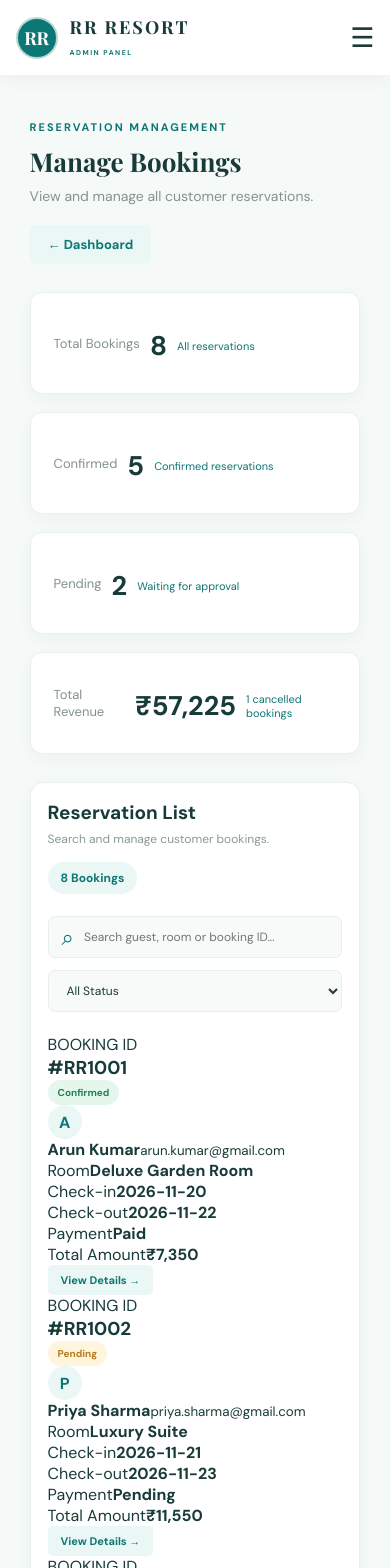
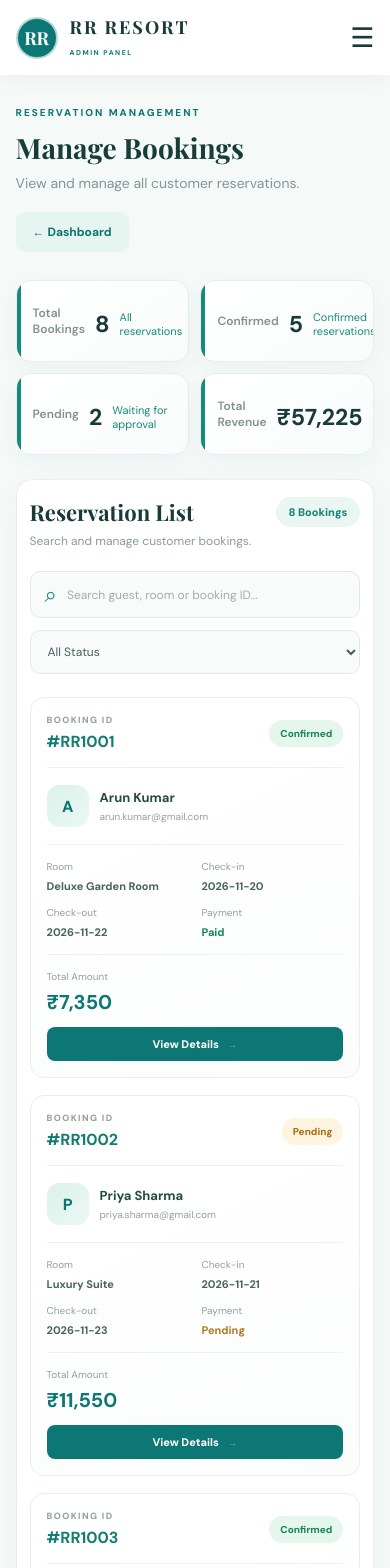
Before and after one commit to KiruthikaMegam/HotelBookingManagementSystem, a React (Vite) app: page /admin/bookings in a window 390 px wide. Shown: the top 1568 px of the page. Built offline with nearby package versions, Linux system fonts and the light colour scheme; sample sign-in values are in the browser's storage.

Commit message:
Refresh responsive admin card styling

```diff
--- a/src/admin/ManageBookings.css
+++ b/src/admin/ManageBookings.css
@@ -1,503 +1,70 @@
-
-.manage-bookings-page {
-  padding: 30px;
-  animation: fadeIn 0.5s ease;
-}
-
-.manage-bookings-heading {
-  display: flex;
-  justify-content: space-between;
-  align-items: center;
-  gap: 20px;
-  margin-bottom: 28px;
-}
-
-.manage-bookings-heading h1 {
-  font-family: "Playfair Display", serif;
-  font-size: 32px;
-  color: #183b39;
-  margin: 8px 0;
-}
-
-.manage-bookings-heading p {
-  color: #849391;
-  font-size: 14px;
-}
-
-.admin-eyebrow {
-  color: #0d7775;
-  font-size: 11px;
-  font-weight: 700;
-  letter-spacing: 2px;
-}
-
-.booking-back-btn {
-  background: #eaf7f5;
-  color: #0d7775;
-  padding: 11px 18px;
-  border-radius: 7px;
-  font-size: 13px;
-  font-weight: 700;
-  transition: 0.3s;
-}
-
-.booking-back-btn:hover {
-  background: #0d7775;
-  color: white;
-  transform: translateY(-2px);
-}
-
-.booking-success-message {
-  display: flex;
-  justify-content: space-between;
-  align-items: center;
-  background: #e5f7ed;
-  color: #21834d;
-  padding: 13px 17px;
-  border-radius: 8px;
-  margin-bottom: 20px;
-  font-size: 13px;
-}
-
-.booking-success-message button {
-  border: none;
-  background: none;
-  color: inherit;
-  font-size: 22px;
-}
-
-.booking-stat-grid {
-  display: grid;
-  grid-template-columns: repeat(4, 1fr);
-  gap: 18px;
-  margin-bottom: 28px;
-}
-
-.booking-stat-card {
-  background: white;
-  padding: 23px;
-  border: 1px solid #e8f0ee;
-  border-radius: 12px;
-  box-shadow: 0 5px 18px rgba(24, 59, 57, 0.04);
-  transition: 0.3s;
-}
-
-.booking-stat-card:hover {
-  transform: translateY(-5px);
-  box-shadow: 0 12px 25px rgba(24, 59, 57, 0.09);
-}
-
-.booking-stat-card span {
-  color: #82918f;
-  font-size: 13px;
-}
-
-.booking-stat-card h2 {
-  color: #183b39;
-  font-size: 27px;
-  margin: 12px 0 7px;
-}
-
-.booking-stat-card small {
-  color: #0d7775;
-  font-size: 11px;
-}
-
-.booking-table-card {
-  background: white;
-  border: 1px solid #e8f0ee;
-  border-radius: 13px;
-  padding: 24px;
-  box-shadow: 0 5px 18px rgba(24, 59, 57, 0.04);
-}
-
-.booking-table-heading {
-  display: flex;
-  justify-content: space-between;
-  align-items: center;
-  gap: 15px;
-  margin-bottom: 22px;
-}
-
-.booking-table-heading h2 {
-  font-size: 19px;
-  color: #183b39;
-}
-
-.booking-table-heading p {
-  color: #8a9997;
-  font-size: 12px;
-  margin-top: 6px;
-}
-
-.booking-count {
-  background: #eaf7f5;
-  color: #0d7775;
-  padding: 8px 13px;
-  border-radius: 20px;
-  font-size: 12px;
-  font-weight: 700;
-}
-
-.booking-filters {
-  display: flex;
-  gap: 12px;
-  margin-bottom: 22px;
-}
-
-.booking-search {
-  display: flex;
-  align-items: center;
-  gap: 10px;
-  flex: 1;
-  max-width: 420px;
-  background: #f7faf9;
-  border: 1px solid #e6eeec;
-  border-radius: 7px;
-  padding: 0 13px;
-}
-
-.booking-search span {
-  color: #0d7775;
-  font-size: 22px;
-}
-
-.booking-search input {
-  width: 100%;
-  padding: 12px 0;
-  border: none;
-  outline: none;
-  background: transparent;
-  font-size: 12px;
-  color: #183b39;
-}
-
-.booking-filters select {
-  padding: 11px 14px;
-  border: 1px solid #e6eeec;
-  border-radius: 7px;
-  background: #f7faf9;
-  color: #183b39;
-  outline: none;
-  font-size: 12px;
-}
-
-.booking-table-wrapper {
-  width: 100%;
-  overflow-x: auto;
-}
-
-.booking-table {
-  width: 100%;
-  border-collapse: collapse;
-  min-width: 950px;
-}
-
-.booking-table th {
-  background: #f5faf9;
-  color: #82918f;
-  font-size: 11px;
-  font-weight: 700;
-  text-align: left;
-  padding: 15px 12px;
-  white-space: nowrap;
-}
-
-.booking-table td {
-  padding: 15px 12px;
-  border-bottom: 1px solid #edf2f1;
-  color: #526663;
-  font-size: 12px;
-  white-space: nowrap;
-}
-
-.booking-table tbody tr {
-  transition: 0.2s;
-}
-
-.booking-table tbody tr:hover {
-  background: #f9fcfb;
-}
-
-.booking-table td strong {
-  color: #183b39;
-}
-
-.booking-guest {
-  display: flex;
-  align-items: center;
-  gap: 10px;
-}
-
-.booking-avatar {
-  width: 34px;
-  height: 34px;
-  flex-shrink: 0;
-  display: flex;
-  justify-content: center;
-  align-items: center;
-  background: #eaf7f5;
-  color: #0d7775;
-  border-radius: 50%;
-  font-weight: 700;
-}
-
-.booking-guest div:last-child {
-  display: flex;
-  flex-direction: column;
-  gap: 4px;
-}
-
-.booking-guest small,
-.booking-dates small {
-  color: #91a09e;
-  font-size: 10px;
-}
-
-.booking-dates {
-  display: flex;
-  flex-direction: column;
-  gap: 5px;
-}
-
-.booking-status,
-.payment-status {
-  display: inline-block;
-  padding: 6px 10px;
-  border-radius: 20px;
-  font-size: 10px;
-  font-weight: 700;
-}
-
-.booking-confirmed,
-.payment-paid {
-  background: #e5f7ed;
-  color: #21834d;
-}
-
-.booking-pending {
-  background: #fff4dc;
-  color: #b77a14;
-}
-
-.booking-cancelled,
-.payment-unpaid {
-  background: #ffeded;
-  color: #cf5656;
-}
-
-.booking-view-btn {
-  background: #eaf7f5;
-  color: #0d7775;
-  border: none;
-  border-radius: 5px;
-  padding: 8px 13px;
-  font-size: 11px;
-  font-weight: 700;
-  transition: 0.3s;
-}
-
-.booking-view-btn:hover {
-  background: #0d7775;
-  color: white;
-}
-
-.booking-empty {
-  text-align: center;
-  padding: 65px 20px;
-}
-
-.booking-empty div {
-  font-size: 42px;
-  color: #0d7775;
-  margin-bottom: 12px;
-}
-
-.booking-empty h3 {
-  color: #183b39;
-  font-size: 18px;
-}
-
-.booking-empty p {
-  color: #91a09e;
-  font-size: 13px;
-  margin-top: 8px;
-}
-
-.booking-modal-overlay {
-  position: fixed;
-  inset: 0;
-  z-index: 1000;
-  display: flex;
-  justify-content: center;
-  align-items: center;
-  padding: 20px;
-  background: rgba(12, 35, 34, 0.65);
-  backdrop-filter: blur(5px);
-}
-
-.booking-details-modal {
-  position: relative;
-  width: 100%;
-  max-width: 520px;
-  max-height: 90vh;
-  overflow-y: auto;
-  background: white;
-  padding: 30px;
-  border-radius: 14px;
-  box-shadow: 0 20px 60px rgba(0, 0, 0, 0.2);
-  animation: fadeIn 0.3s ease;
-}
-
-.booking-modal-close {
-  position: absolute;
-  top: 15px;
-  right: 18px;
-  background: none;
-  border: none;
-  color: #849391;
-  font-size: 25px;
-}
-
-.booking-details-modal h2 {
-  color: #183b39;
-  font-family: "Playfair Display", serif;
-  font-size: 25px;
-  margin: 9px 0 22px;
-}
-
-.booking-detail-list {
-  border-top: 1px solid #edf2f1;
-}
-
-.booking-detail-list p {
-  display: flex;
-  justify-content: space-between;
-  gap: 15px;
-  padding: 12px 0;
-  border-bottom: 1px solid #edf2f1;
-  font-size: 12px;
-}
-
-.booking-detail-list span {
-  color: #82918f;
-}
-
-.booking-detail-list strong {
-  color: #183b39;
-  text-align: right;
-}
-
-.booking-modal-actions {
-  display: flex;
-  flex-wrap: wrap;
-  gap: 10px;
-  margin-top: 23px;
-}
-
-.booking-modal-actions button {
-  flex: 1;
-  min-width: 110px;
-  border: none;
-  border-radius: 6px;
-  padding: 11px 13px;
-  font-size: 11px;
-  font-weight: 700;
-  transition: 0.3s;
-}
-
-.booking-modal-actions button:hover {
-  transform: translateY(-2px);
-}
-
-.booking-confirm-action {
-  background: #e5f7ed;
-  color: #21834d;
-}
-
-.booking-cancel-action {
-  background: #ffeded;
-  color: #cf5656;
-}
-
-.booking-payment-action {
-  background: #eaf7f5;
-  color: #0d7775;
-}
-
-.booking-close-action {
-  background: #f0f3f2;
-  color: #526663;
-}
-
-@media (max-width: 1100px) {
-  .booking-stat-grid {
-    grid-template-columns: repeat(2, 1fr);
-  }
-}
-
-@media (max-width: 768px) {
-  .manage-bookings-page {
-    padding: 20px 14px;
-  }
-
-  .manage-bookings-heading {
-    align-items: flex-start;
-    flex-direction: column;
-  }
-
-  .manage-bookings-heading h1 {
-    font-size: 26px;
-  }
-
-  .booking-table-card {
-    padding: 17px;
-  }
-
-  .booking-filters {
-    flex-direction: column;
-  }
-
-  .booking-search {
-    max-width: 100%;
-  }
-
-  .booking-filters select {
-    width: 100%;
-  }
-}
-
-@media (max-width: 480px) {
-  .booking-stat-grid {
-    grid-template-columns: 1fr;
-  }
-
-  .booking-table-heading {
-    align-items: flex-start;
-    flex-direction: column;
-  }
-
-  .booking-details-modal {
-    padding: 23px 18px;
-  }
-
-  .booking-detail-list p {
-    font-size: 11px;
-  }
-}
-
-
-.booking-detail-list strong {
-  max-width: 65%;
-  overflow-wrap: anywhere;
-}
-
-@media (max-width: 480px) {
-  .booking-detail-list p {
-    align-items: flex-start;
-  }
-
-  .booking-detail-list strong {
-    max-width: 62%;
-  }
-}
+.manage-bookings-page{width:100%;padding:12px 0 55px;color:#183b39;animation:fadeIn .45s ease}
+.manage-bookings-heading{display:flex;align-items:center;justify-content:space-between;gap:20px;margin-bottom:28px}
+.manage-bookings-heading h1{font-family:"Playfair Display",serif;font-size:clamp(27px,3vw,36px);color:#173d39;margin:8px 0}
+.manage-bookings-heading p{color:#849592;font-size:14px}
+.admin-eyebrow{color:#0d7775;font-size:10px;font-weight:800;letter-spacing:2px}
+.booking-back-btn{padding:12px 17px;border-radius:9px;background:#e7f5f1;color:#08766d;font-size:12px;font-weight:700;transition:.25s}
+.booking-back-btn:hover{background:#0d7775;color:white;transform:translateY(-2px)}
+.booking-success-message{display:flex;justify-content:space-between;align-items:center;padding:14px 17px;margin-bottom:20px;background:#e8f8ef;color:#188052;border:1px solid #ccebd9;border-radius:10px;font-size:13px}
+.booking-success-message button{border:0;background:none;color:inherit;font-size:22px}
+.booking-stat-grid{display:grid;grid-template-columns:repeat(4,minmax(0,1fr));gap:17px;margin-bottom:24px}
+.booking-stat-card{position:relative;overflow:hidden;padding:22px;background:linear-gradient(145deg,#fff,#f8fcfb);border:1px solid #e4efeb;border-radius:15px;box-shadow:0 7px 22px rgba(24,59,57,.045);transition:.25s}
+.booking-stat-card:before{content:"";position:absolute;top:0;left:0;width:4px;height:100%;background:#168b7c}
+.booking-stat-card:hover{transform:translateY(-4px);box-shadow:0 13px 28px rgba(24,59,57,.09)}
+.booking-stat-card span{display:block;color:#82938e;font-size:12px;font-weight:600}
+.booking-stat-card h2{color:#183b39;font-size:27px;margin:12px 0 6px}
+.booking-stat-card small{color:#168b7c;font-size:11px}
+.booking-table-card{padding:25px;background:#fff;border:1px solid #e6efec;border-radius:16px;box-shadow:0 8px 28px rgba(24,59,57,.045)}
+.booking-table-heading{display:flex;align-items:center;justify-content:space-between;gap:15px;margin-bottom:22px}
+.booking-table-heading h2{font-family:"Playfair Display",serif;color:#183b39;font-size:22px}
+.booking-table-heading p{color:#8b9b97;font-size:12px;margin-top:6px}
+.booking-count{padding:8px 13px;background:#e9f6f2;color:#168575;border-radius:30px;font-size:11px;font-weight:800}
+.booking-filters{display:flex;gap:12px;margin-bottom:23px}
+.booking-search{display:flex;align-items:center;gap:10px;flex:1;max-width:520px;padding:0 14px;border:1px solid #e0ebe7;border-radius:10px;background:#f8fbfa;transition:.2s}
+.booking-search:focus-within{border-color:#36a392;box-shadow:0 0 0 3px rgba(13,119,117,.08);background:white}
+.booking-search span{color:#168b7c;font-size:22px}
+.booking-search input{width:100%;height:45px;border:0;outline:0;background:transparent;color:#244b44;font-size:12px}
+.booking-search input::placeholder{color:#a0aeaa}
+.booking-filters select{min-width:160px;padding:0 13px;border:1px solid #e0ebe7;border-radius:10px;background:#f8fbfa;color:#42615a;font-size:12px;outline:0}
+.booking-card-grid{display:grid;grid-template-columns:repeat(2,minmax(0,1fr));gap:17px}
+.booking-card{min-width:0;padding:20px;border:1px solid #e7efec;border-radius:14px;background:linear-gradient(155deg,#fff 0%,#fbfdfc 100%);transition:transform .25s,box-shadow .25s,border-color .25s}
+.booking-card:hover{transform:translateY(-4px);border-color:#b9ddd4;box-shadow:0 12px 26px rgba(24,59,57,.08)}
+.booking-card-top{display:flex;align-items:center;justify-content:space-between;gap:12px;padding-bottom:15px;border-bottom:1px solid #edf2f0}
+.booking-card-label{display:block;color:#92a19c;font-size:9px;font-weight:800;letter-spacing:1.4px}
+.booking-card-top h3{color:#147d72;font-size:16px;margin-top:5px}
+.booking-status,.payment-status{display:inline-flex;align-items:center;padding:7px 11px;border-radius:30px;font-size:10px;font-weight:800}
+.booking-confirmed,.payment-paid{background:#e5f7ed;color:#18845c}
+.booking-pending{background:#fff4df;color:#a96e12}
+.booking-cancelled{background:#ffeded;color:#c34e4e}
+.payment-unpaid{background:#fff4df;color:#a96e12}
+.booking-card-guest{display:flex;align-items:center;gap:11px;padding:17px 0}
+.booking-avatar{width:42px;height:42px;flex-shrink:0;display:flex;align-items:center;justify-content:center;border-radius:13px;background:linear-gradient(135deg,#d9f1e9,#edf8f4);color:#08786e;font-size:16px;font-weight:800}
+.booking-card-guest strong{display:block;color:#264b44;font-size:13px}
+.booking-card-guest small{display:block;margin-top:4px;color:#93a19d;font-size:10px;overflow-wrap:anywhere}
+.booking-card-details{display:grid;grid-template-columns:1fr 1fr;gap:13px;padding:15px 0;border-top:1px solid #edf2f0;border-bottom:1px solid #edf2f0}
+.booking-card-details div,.booking-card-bottom>div{display:flex;flex-direction:column;gap:6px;min-width:0}
+.booking-card-details span,.booking-card-bottom span{color:#92a19c;font-size:10px}
+.booking-card-details strong{color:#47645d;font-size:11px;overflow-wrap:anywhere}
+.booking-paid-text{color:#18845c!important}.booking-unpaid-text{color:#b47720!important}
+.booking-card-bottom{display:flex;align-items:center;justify-content:space-between;gap:12px;padding-top:15px}
+.booking-card-bottom strong{color:#0d7775;font-size:20px}
+.booking-view-btn{padding:10px 13px;border:0;border-radius:8px;background:#0d7775;color:white;font-size:11px;font-weight:800;transition:.2s}
+.booking-view-btn span{margin-left:6px}
+.booking-view-btn:hover{background:#183b39;transform:translateY(-2px)}
+.booking-empty{text-align:center;padding:65px 20px}
+.booking-empty div{display:flex;align-items:center;justify-content:center;width:58px;height:58px;margin:0 auto 15px;border-radius:17px;background:#e9f6f2;color:#0d7775;font-size:27px}
+.booking-empty h3{color:#244b44;font-size:17px}.booking-empty p{margin-top:7px;color:#91a09b;font-size:12px}
+.booking-modal-overlay{position:fixed;inset:0;z-index:1000;display:flex;align-items:center;justify-content:center;padding:20px;background:rgba(12,35,34,.65);backdrop-filter:blur(5px)}
+.booking-details-modal{position:relative;width:100%;max-width:620px;max-height:90vh;overflow-y:auto;padding:30px;background:#fff;border:1px solid #e5efeb;border-radius:17px;box-shadow:0 22px 65px rgba(0,0,0,.2);animation:fadeIn .25s ease}
+.booking-modal-close{position:absolute;top:17px;right:18px;width:34px;height:34px;border:0;border-radius:9px;background:#eff6f3;color:#607a72;font-size:22px}
+.booking-modal-close:hover{background:#ffeded;color:#c34e4e}
+.booking-details-modal h2{margin:9px 0 22px;color:#183b39;font-family:"Playfair Display",serif;font-size:24px}
+.booking-detail-list{display:grid;grid-template-columns:1fr 1fr;gap:0 18px;border-top:1px solid #edf2f0}
+.booking-detail-list p{display:flex;flex-direction:column;gap:6px;padding:12px 0;border-bottom:1px solid #edf2f0;font-size:11px;min-width:0}
+.booking-detail-list span{color:#899994}.booking-detail-list strong{color:#294d45;overflow-wrap:anywhere}
+.booking-modal-actions{display:flex;flex-wrap:wrap;gap:9px;margin-top:22px}
+.booking-modal-actions button{flex:1;min-width:115px;padding:12px;border:0;border-radius:8px;font-size:11px;font-weight:800;transition:.2s}
+.booking-modal-actions button:hover{transform:translateY(-2px)}
+.booking-confirm-action{background:#e5f7ed;color:#18845c}.booking-cancel-action{background:#ffeded;color:#c34e4e}.booking-payment-action{background:#e9f4ff;color:#3979ba}.booking-close-action{background:#eef3f1;color:#526963}
+@media(max-width:1000px){.booking-stat-grid{grid-template-columns:repeat(2,minmax(0,1fr))}.booking-card-grid{grid-template-columns:1fr}}
+@media(max-width:650px){.manage-bookings-page{padding:5px 0 35px}.manage-bookings-heading{align-items:flex-start;flex-direction:column}.manage-bookings-heading h1{font-size:28px}.booking-stat-grid{gap:11px}.booking-stat-card{padding:16px}.booking-stat-card h2{font-size:23px}.booking-table-card{padding:17px 13px}.booking-filters{flex-direction:column}.booking-search{max-width:none}.booking-filters select{height:44px}.booking-table-heading{align-items:flex-start}.booking-card{padding:16px}.booking-card-bottom{align-items:flex-start;flex-direction:column}.booking-view-btn{width:100%}.booking-details-modal{padding:23px 16px}.booking-detail-list{grid-template-columns:1fr}.booking-modal-actions{flex-direction:column}.booking-modal-actions button{width:100%}}
```
